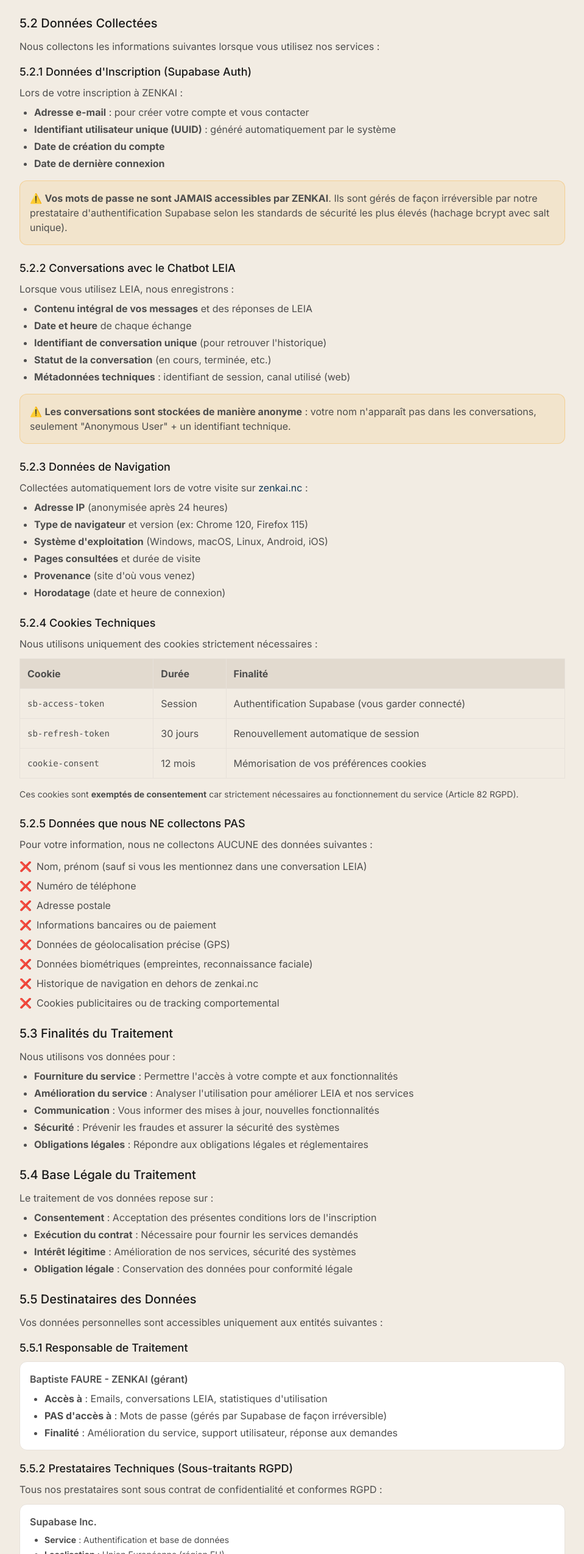
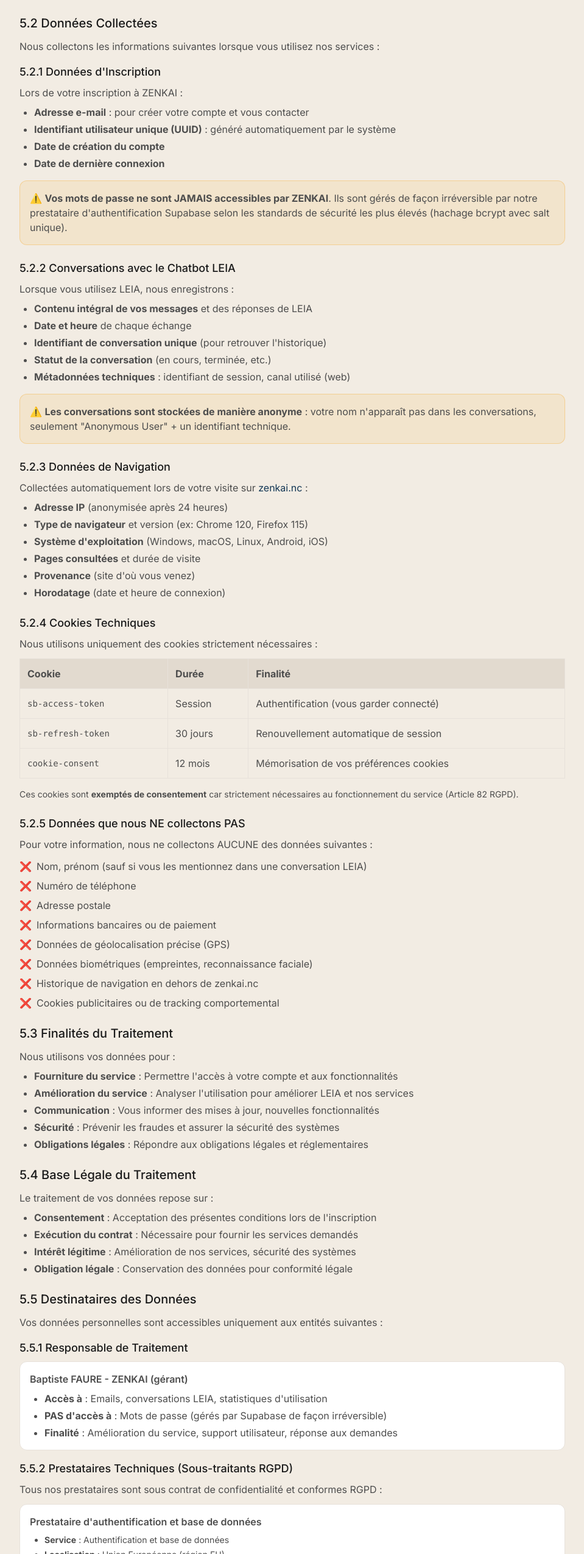
Before and after one commit to leia98nc-code/zenkai-beta, a React (Vite) app: page /cgu in a window 1280 px wide. Shown: the part 3297-5846 px from the top of the page at 61% size, without its empty margins (160-1119 px from the left). Built offline with nearby package versions, Linux system fonts and the light colour scheme; the HTML template or start-up script is replaced by a standard one.

Commit message:
Update Terms.tsx
Retrait des noms de prestataires techniques dans les CGU

```diff
--- a/src/pages/Terms.tsx
+++ b/src/pages/Terms.tsx
@@ -155,7 +155,7 @@ const Terms = () => {
                 <h3 className="text-xl font-medium text-foreground mb-3">5.2 Données Collectées</h3>
                 <p className="mb-4">Nous collectons les informations suivantes lorsque vous utilisez nos services :</p>
 
-                <h4 className="text-lg font-medium text-foreground mb-2">5.2.1 Données d'Inscription (Supabase Auth)</h4>
+                <h4 className="text-lg font-medium text-foreground mb-2">5.2.1 Données d'Inscription </h4>
                 <p className="mb-2">Lors de votre inscription à ZENKAI :</p>
                 <ul className="list-disc pl-6 space-y-1 mb-4">
                   <li><strong>Adresse e-mail</strong> : pour créer votre compte et vous contacter</li>
@@ -206,7 +206,7 @@ const Terms = () => {
                       <tr>
                         <td className="border border-border p-3 font-mono text-sm">sb-access-token</td>
                         <td className="border border-border p-3">Session</td>
-                        <td className="border border-border p-3">Authentification Supabase (vous garder connecté)</td>
+                        <td className="border border-border p-3">Authentification (vous garder connecté)</td>
                       </tr>
                       <tr>
                         <td className="border border-border p-3 font-mono text-sm">sb-refresh-token</td>
@@ -273,7 +273,7 @@ const Terms = () => {
 
                 <div className="space-y-4 mb-6">
                   <div className="bg-card border border-border p-4 rounded-lg">
-                    <p className="font-semibold">Supabase Inc.</p>
+                    <p className="font-semibold">Prestataire d'authentification et base de données</p>
                     <ul className="list-disc pl-6 mt-2 space-y-1 text-sm">
                       <li><strong>Service</strong> : Authentification et base de données</li>
                       <li><strong>Localisation</strong> : Union Européenne (région EU)</li>
@@ -283,7 +283,7 @@ const Terms = () => {
                   </div>
 
                   <div className="bg-card border border-border p-4 rounded-lg">
-                    <p className="font-semibold">Botpress Cloud</p>
+                    <p className="font-semibold">Prestataire d'infrastructure chatbot</p>
                     <ul className="list-disc pl-6 mt-2 space-y-1 text-sm">
                       <li><strong>Service</strong> : Infrastructure chatbot LEIA</li>
                       <li><strong>Localisation</strong> : Union Européenne (région EU)</li>
@@ -293,7 +293,7 @@ const Terms = () => {
                   </div>
 
                   <div className="bg-card border border-border p-4 rounded-lg">
-                    <p className="font-semibold">Netlify Inc.</p>
+                    <p className="font-semibold">Prestataire d'hébergement web</p>
                     <ul className="list-disc pl-6 mt-2 space-y-1 text-sm">
                       <li><strong>Service</strong> : Hébergement du site web zenkai.nc</li>
                       <li><strong>Localisation</strong> : Mondial avec CDN EU</li>
@@ -303,7 +303,7 @@ const Terms = () => {
                   </div>
 
                   <div className="bg-card border border-border p-4 rounded-lg">
-                    <p className="font-semibold">Anthropic PBC (via Botpress)</p>
+                    <p className="font-semibold">Prestataire de modèle d'intelligence artificielle</p>
                     <ul className="list-disc pl-6 mt-2 space-y-1 text-sm">
                       <li><strong>Service</strong> : Modèle d'intelligence artificielle Claude (moteur de LEIA)</li>
                       <li><strong>Données traitées</strong> : Vos questions à LEIA (traitement en temps réel)</li>
@@ -412,8 +412,8 @@ const Terms = () => {
 
                 <p className="font-medium mb-2">Accès technique (infrastructure) :</p>
                 <ul className="list-disc pl-6 space-y-1 mb-4">
-                  <li><strong>Botpress Cloud</strong> : Hébergement et stockage sécurisé des conversations (UE, RGPD)</li>
-                  <li><strong>Anthropic (Claude AI)</strong> : Traitement en temps réel uniquement, AUCUNE conservation</li>
+                  <li><strong>Notre prestataire chatbot</strong> : Hébergement et stockage sécurisé des conversations (UE, RGPD)</li>
+                  <li><strong>Notre prestataire IA</strong> : Traitement en temps réel uniquement, AUCUNE conservation</li>
                 </ul>
 
                 <p className="font-medium mb-2">AUCUN accès :</p>
```
